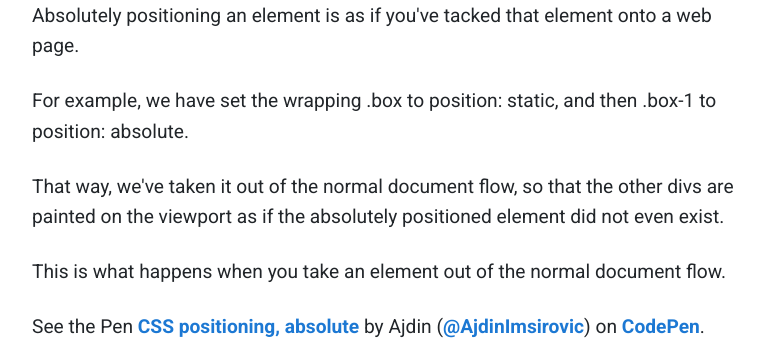
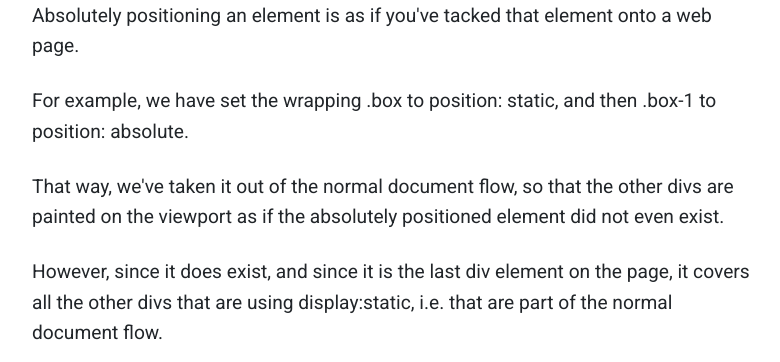
Before and after one commit to LayoutSchool/whatever2, a Jekyll site: the page built from _posts/2017-11-08-css-positioning-in-depth.html, in a window 1280 px wide and 900 px high, scrolled down 2235 px, cut to the strip 0-362 px from the top of the window. Shown: the whole strip, without its empty margins (53-833 px from the left). Built offline with Jekyll 4.4.1, drawn with Linux system fonts in a browser that asks for light colours; nearby versions of some CDN libraries; library files that are not in the unit come from our copies; comment, search, counter and statistics services are not loaded.

Commit message:
Update absolute positioning section

```diff
--- a/_posts/2017-11-08-css-positioning-in-depth.html
+++ b/_posts/2017-11-08-css-positioning-in-depth.html
@@ -48,7 +48,9 @@ Using static positioning, you cannot offset elements with top, right, bottom, an
 
 <p>Absolutely positioning an element is as if you've tacked that element onto a web page.</p>
 
-<p>For example, we have set the wrapping .box to position: static, and then .box-1 to position: absolute. <p>That way, we've taken it out of the normal document flow, so that the other divs are painted on the viewport as if the absolutely positioned element did not even exist.</p><p> This is what happens when you take an element out of the normal document flow.</p>
+<p>For example, we have set the wrapping .box to position: static, and then .box-1 to position: absolute. <p>That way, we've taken it out of the normal document flow, so that the other divs are painted on the viewport as if the absolutely positioned element did not even exist.</p>
+<p>However, since it does exist, and since it is the last div element on the page, it covers all the other divs that are using display:static, i.e. that are part of the normal document flow.</p>
+<p> This is what happens when you take an element out of the normal document flow.</p>
 
 <p data-height="424" data-theme-id="0" data-slug-hash="rYWMYP" data-default-tab="css,result" data-user="AjdinImsirovic" data-embed-version="2" data-pen-title="CSS positioning, absolute" data-preview="true" class="codepen">See the Pen <a href="https://codepen.io/AjdinImsirovic/pen/rYWMYP/">CSS positioning, absolute</a> by Ajdin (<a href="https://codepen.io/AjdinImsirovic">@AjdinImsirovic</a>) on <a href="https://codepen.io">CodePen</a>.</p>
 <script async src="https://production-assets.codepen.io/assets/embed/ei.js"></script>
```
